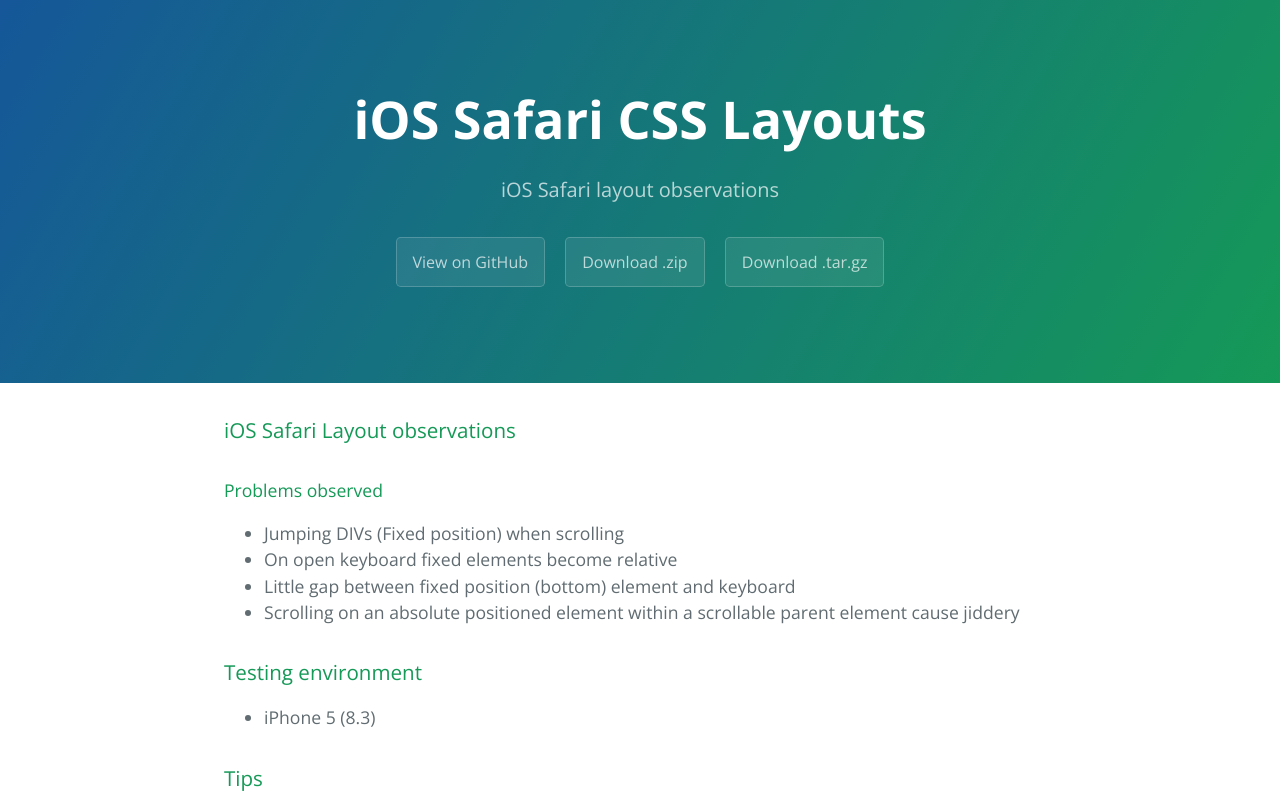
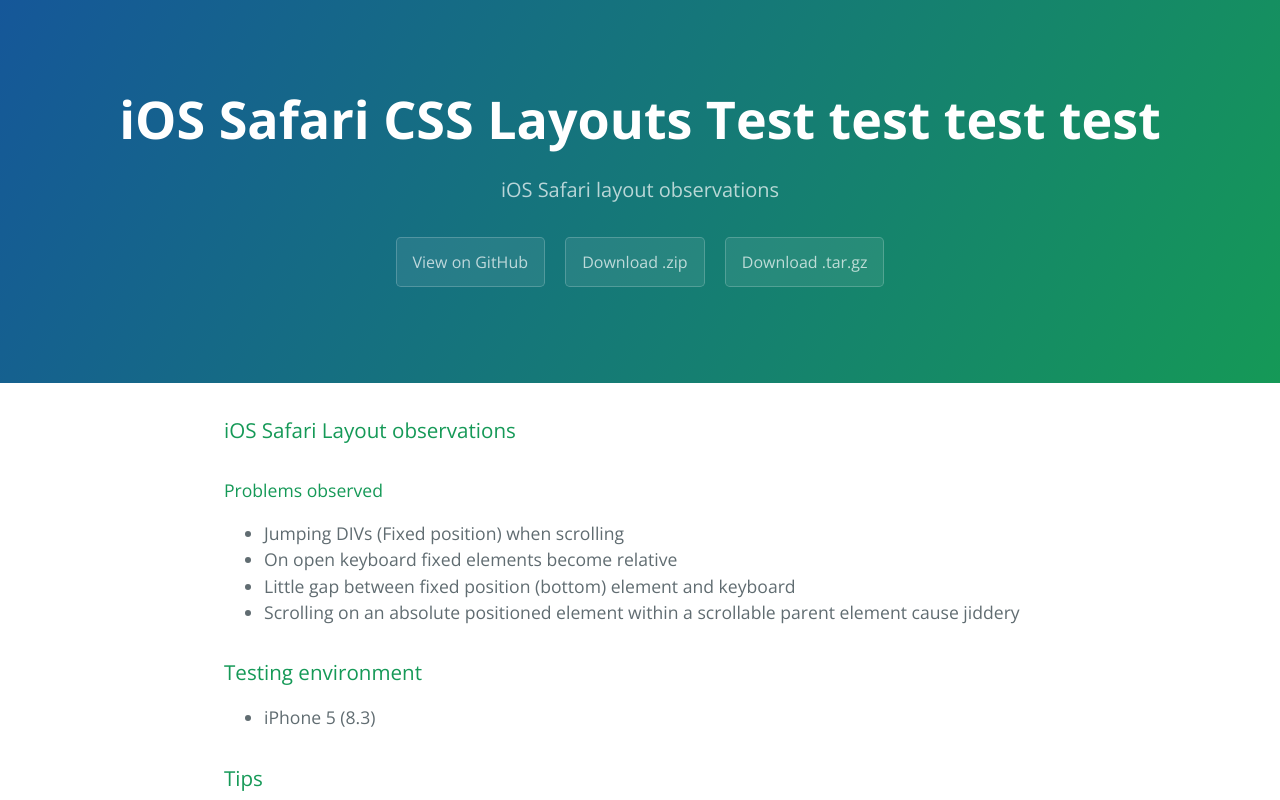
Before and after one commit to roundrobin/ios-safari-layout-observations, a plain HTML site: page index.html in a window 1280 px wide. Shown: the top 800 px of the page. Drawn offline with nearby package versions, Linux system fonts and the light colour scheme.

Commit message:
First pages commit

```diff
--- a/index.html
+++ b/index.html
@@ -10,7 +10,7 @@
   </head>
   <body>
     <section class="page-header">
-      <h1 class="project-name">iOS Safari CSS Layouts</h1>
+      <h1 class="project-name">iOS Safari CSS Layouts Test test test test</h1>
       <h2 class="project-tagline">iOS Safari layout observations</h2>
       <a href="https://github.com/roundrobin/ios-safari-layout-observations" class="btn">View on GitHub</a>
       <a href="https://github.com/roundrobin/ios-safari-layout-observations/zipball/master" class="btn">Download .zip</a>
```
